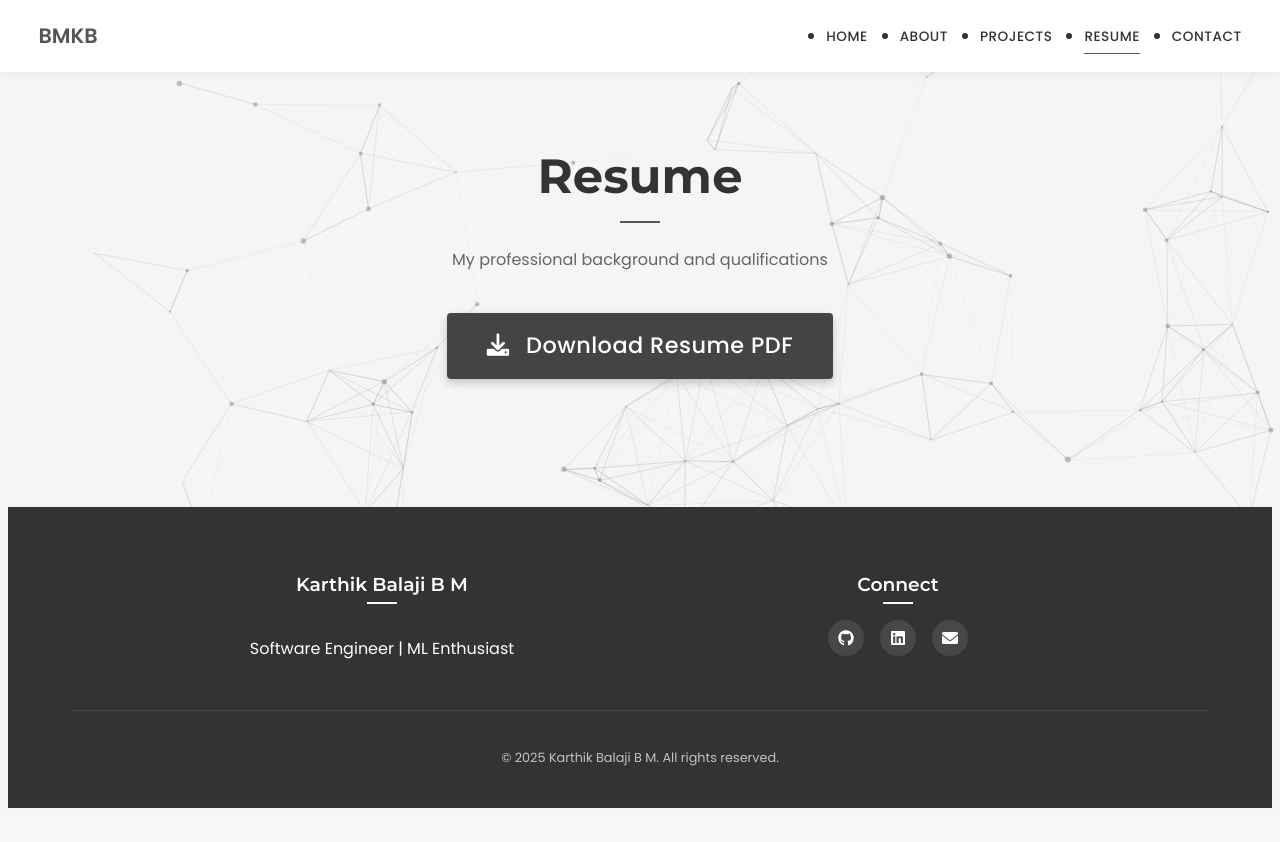
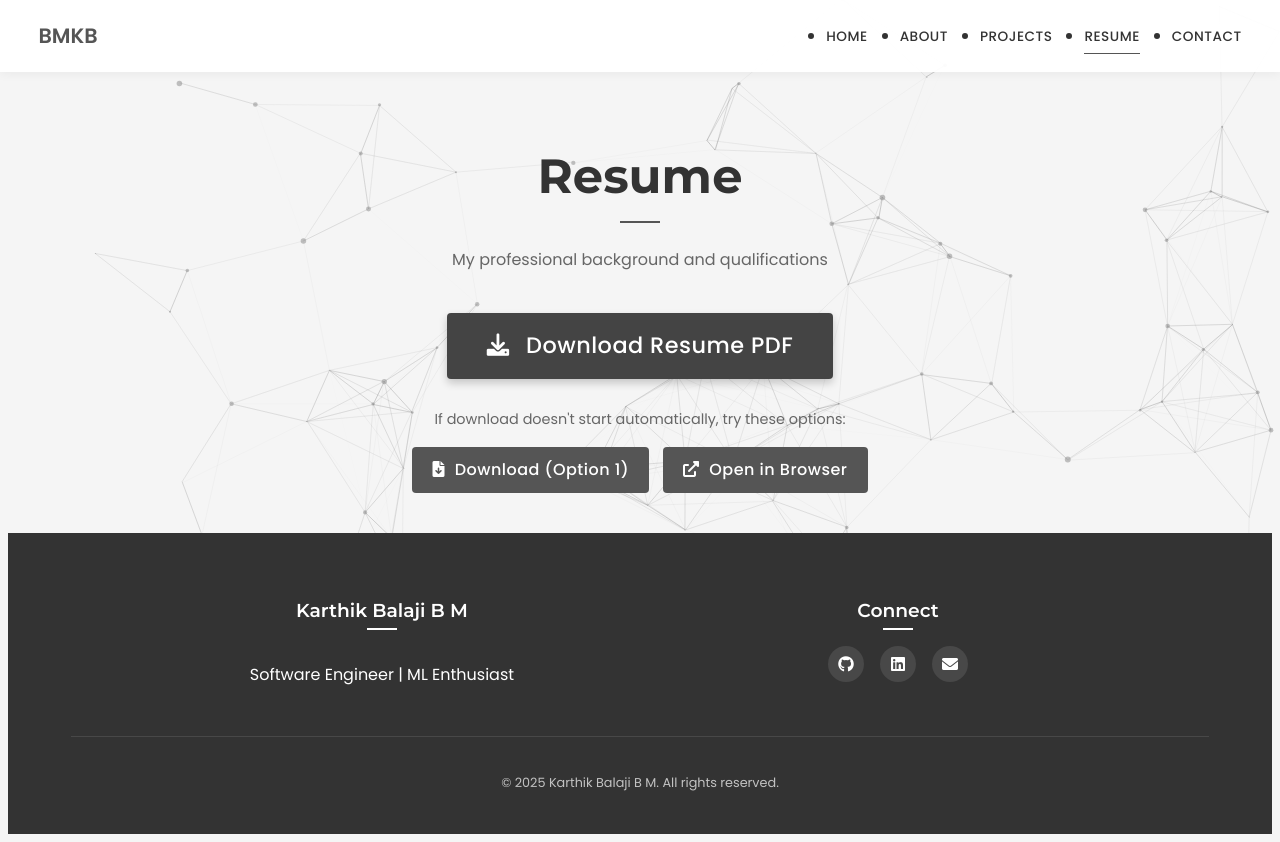
Before and after one commit to KarthikBalajiBM/karthikbalajibm.portfolio, a Flask app: page /resume in a window 1280 px wide. Before the commit the page ends 808 px from the top, so only its background shows below. Run offline with Flask 2, Linux system fonts and the light colour scheme.

Commit message:
Update resume.html

```diff
--- a/templates/resume.html
+++ b/templates/resume.html
@@ -10,11 +10,25 @@
         <p class="section-subtitle">My professional background and qualifications</p>
     </div>
 
-    <!-- Download Button -->
+    <!-- Download Buttons -->
     <div style="text-align: center; margin: 40px 0;">
-        <a href="/static/files/Resume_Karthik_Balaji_B_M.pdf" class="btn btn-primary" style="font-size: 1.4rem; padding: 15px 40px; background-color: #444; border: none; box-shadow: 0 4px 8px rgba(0,0,0,0.2); transition: all 0.3s ease;" download="Karthik_Balaji_Resume.pdf">
+        <!-- Primary download button (using download attribute) -->
+        <a href="/static/files/Resume_Karthik_Balaji_B_M.pdf" class="btn btn-primary" style="font-size: 1.4rem; padding: 15px 40px; background-color: #444; border: none; box-shadow: 0 4px 8px rgba(0,0,0,0.2); transition: all 0.3s ease; margin-bottom: 15px; display: inline-block;" download="Karthik_Balaji_Resume.pdf" id="primary-download">
             <i class="fas fa-download" style="margin-right: 10px;"></i> Download Resume PDF
         </a>
+
+        <!-- Fallback for mobile devices -->
+        <div style="margin-top: 10px; font-size: 0.9rem; color: #666;">
+            <p>If download doesn't start automatically, try these options:</p>
+            <div style="margin-top: 15px;">
+                <a href="/download-resume" class="btn" style="font-size: 1rem; padding: 10px 20px; background-color: #555; color: white; border: none; border-radius: 4px; margin: 0 5px; display: inline-block;">
+                    <i class="fas fa-file-download" style="margin-right: 5px;"></i> Download (Option 1)
+                </a>
+                <a href="/static/files/Resume_Karthik_Balaji_B_M.pdf" target="_blank" class="btn" style="font-size: 1rem; padding: 10px 20px; background-color: #555; color: white; border: none; border-radius: 4px; margin: 0 5px; display: inline-block;">
+                    <i class="fas fa-external-link-alt" style="margin-right: 5px;"></i> Open in Browser
+                </a>
+            </div>
+        </div>
     </div>
 </section>
 {% endblock %}
```
